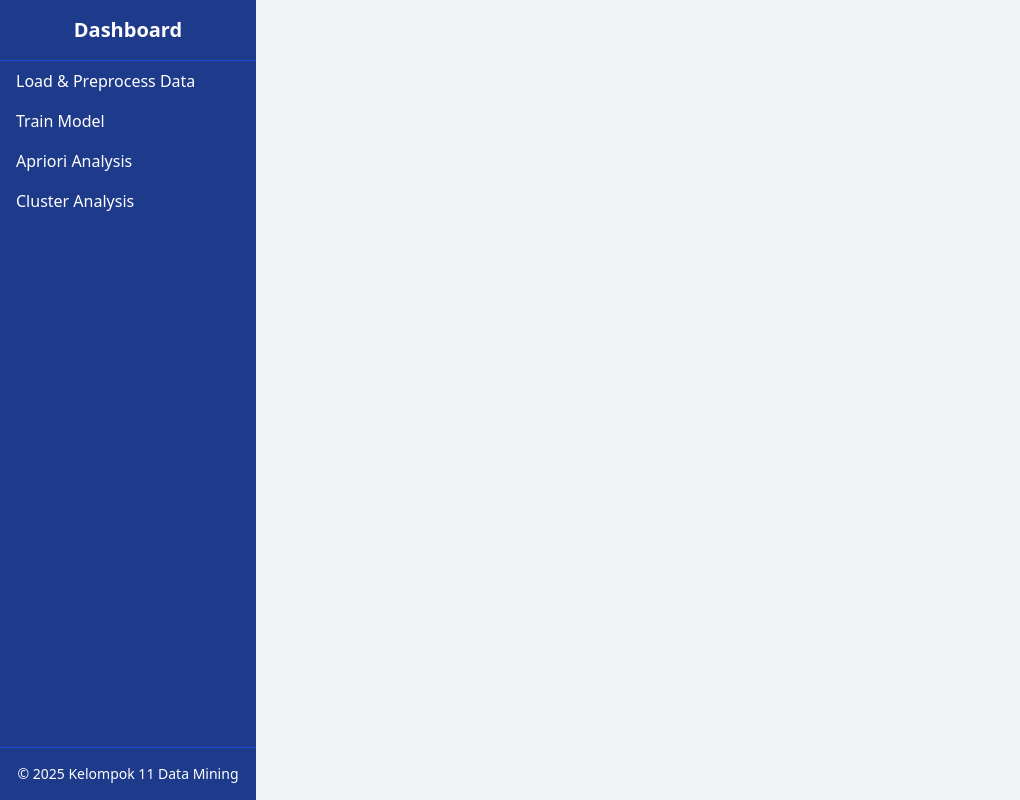
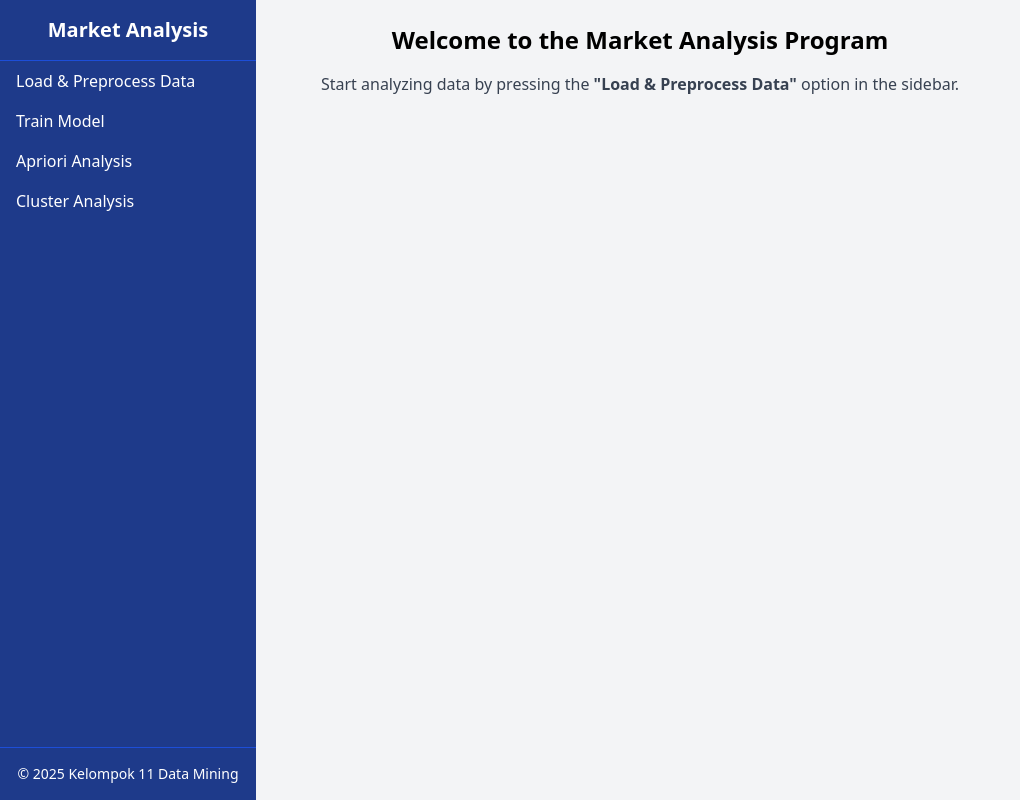
Before and after one commit to XwcdX/marketAnalysis, a Flask app: page / in a window 1280 px wide. Shown: the whole page, without its empty margins (0-1020 px from the left). Run offline with Flask 3, Linux system fonts and the light colour scheme; some libraries are stand-ins or nearby versions.

Commit message:
chore: rename

```diff
--- a/templates/dashboard.html
+++ b/templates/dashboard.html
@@ -4,14 +4,16 @@
   <head>
     <meta charset="UTF-8" />
     <meta name="viewport" content="width=device-width, initial-scale=1.0" />
-    <title>{% block title %}Dashboard{% endblock %}</title>
+    <title>{% block title %}Market Analysis{% endblock %}</title>
     <script src="https://cdn.jsdelivr.net/npm/sweetalert2@11"></script>
     <script src="https://cdn.tailwindcss.com"></script>
   </head>
   <body class="bg-gray-100 font-sans flex min-h-screen">
-    <aside class="w-64 bg-blue-900 text-white flex flex-col fixed top-0 h-screen">
+    <aside
+      class="w-64 bg-blue-900 text-white flex flex-col fixed top-0 h-screen"
+    >
       <div class="p-4 text-center font-bold text-xl border-b border-blue-700">
-        Dashboard
+        Market Analysis
       </div>
       <nav class="flex-grow">
         <a
@@ -41,7 +43,17 @@
     </aside>
 
     <main class="w-full flex justify-center p-6 bg-gray-100">
-      {% block content %}{% endblock %}
+      {% block content %}
+      <div class="text-center">
+        <h1 class="text-2xl font-bold">
+          Welcome to the Market Analysis Program
+        </h1>
+        <p class="mt-4 text-gray-700">
+          Start analyzing data by pressing the
+          <strong>"Load & Preprocess Data"</strong> option in the sidebar.
+        </p>
+      </div>
+      {% endblock %}
     </main>
 
     <script>
@@ -463,7 +475,7 @@
           <img src="${imageUrl}" alt="Visualization" class="w-full">
       </div>
       `;
-          visualizationsContainer.innerHTML += chartHtml;
+          visualizationsContainer.innerHTML = chartHtml;
         } else {
           Swal.fire("Error", "Failed to generate the visualization.", "error");
         }
```
